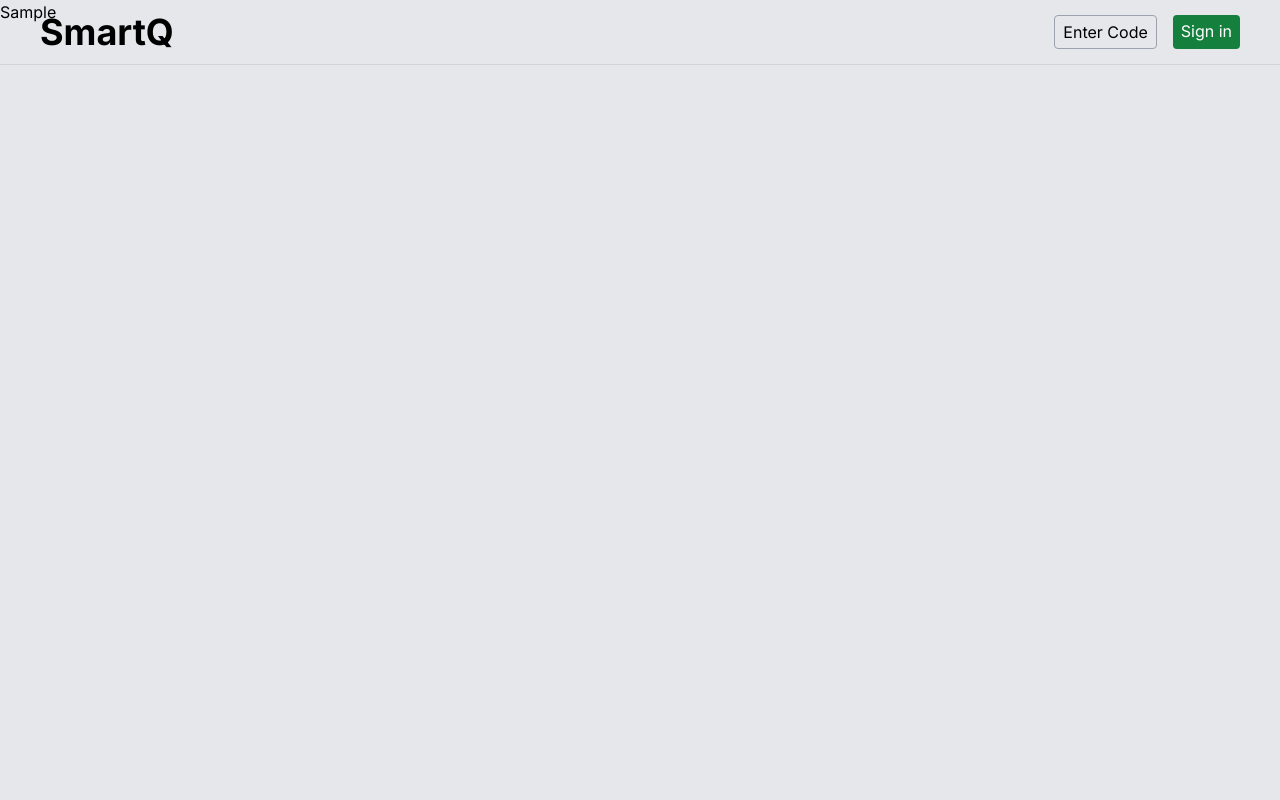
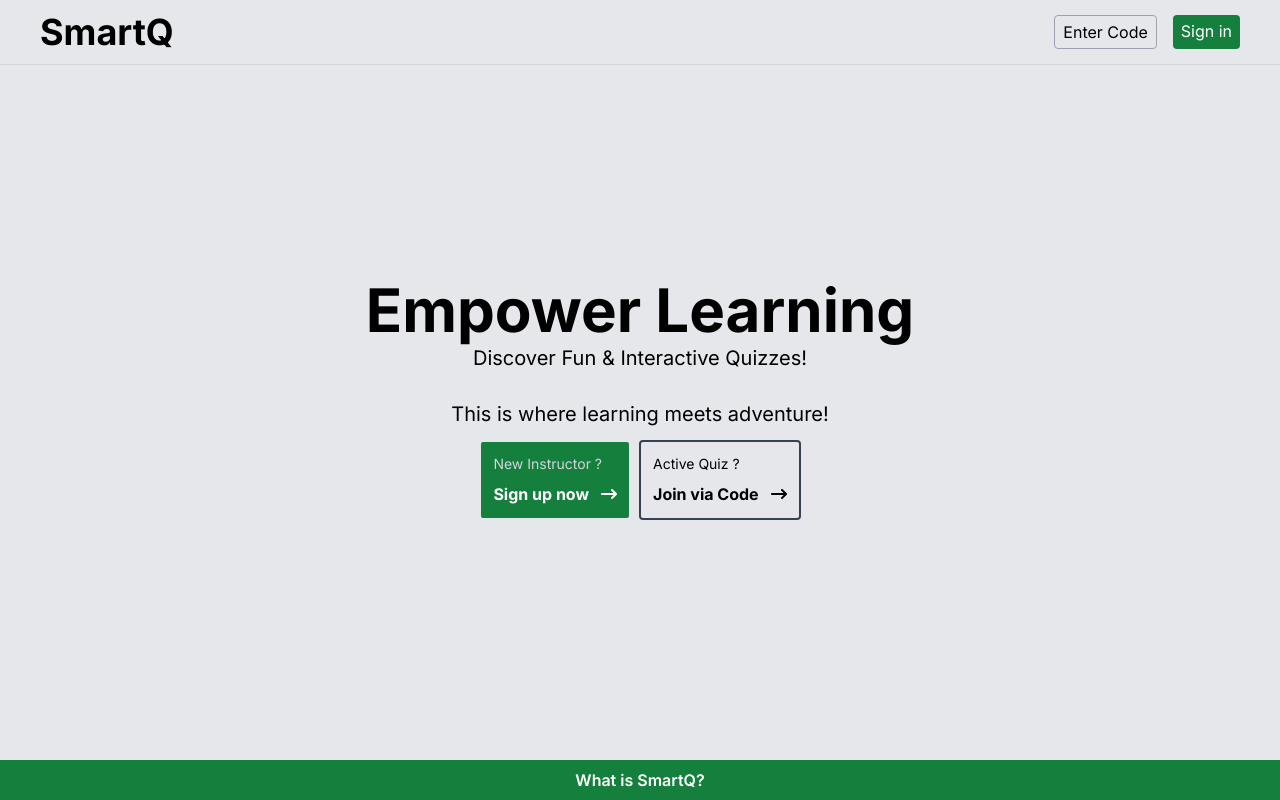
Before and after one commit to MrYious/SmartQ, a Next.js app: page / in a window 1280 px wide. Built offline with nearby package versions, Linux system fonts and the light colour scheme.

Commit message:
update home page

```diff
--- a/src/app/page.tsx
+++ b/src/app/page.tsx
@@ -1,7 +1,38 @@
+import { FaArrowRightLong } from "react-icons/fa6";
 import Image from "next/image";
+import Link from "next/link";
 
 export default function Home() {
-  return (
-    <main>Sample</main>
-  );
+  return (<>
+    <main className="flex flex-col min-h-screen justify-center items-center gap-7">
+      <div className="flex flex-col gap-1 text-center">
+        <div className="font-bold text-6xl">Empower Learning</div>
+        <div className="text-xl">Discover Fun & Interactive Quizzes!</div>
+      </div>
+      <div className="flex flex-col gap-3">
+        <div className="text-xl">This is where learning meets adventure!</div>
+        <div className="flex gap-2 justify-center">
+          <Link href={'/signup'} className="flex flex-col gap-2 p-3 rounded border-2 bg-green-700 hover:bg-green-800">
+            <div className="text-gray-300 text-sm">
+              New Instructor ?
+            </div>
+            <div className="text-white flex items-center gap-3 font-bold">
+              Sign up now <FaArrowRightLong  className=""/>
+            </div>
+          </Link>
+          <Link href={'/signup'} className="flex flex-col gap-2 p-3 rounded border-gray-700 border-2 hover:border-green-800">
+            <div className="text-sm">
+              Active Quiz ?
+            </div>
+            <div className="flex items-center gap-3 font-bold">
+              Join via Code <FaArrowRightLong  className=""/>
+            </div>
+          </Link>
+        </div>
+      </div>
+      <div className="absolute bottom-0 py-2 bg-green-700 w-full flex text-white justify-center font-semibold">
+        <a href="#about">What is SmartQ?</a>
+      </div>
+    </main>
+  </>);
 }
```
